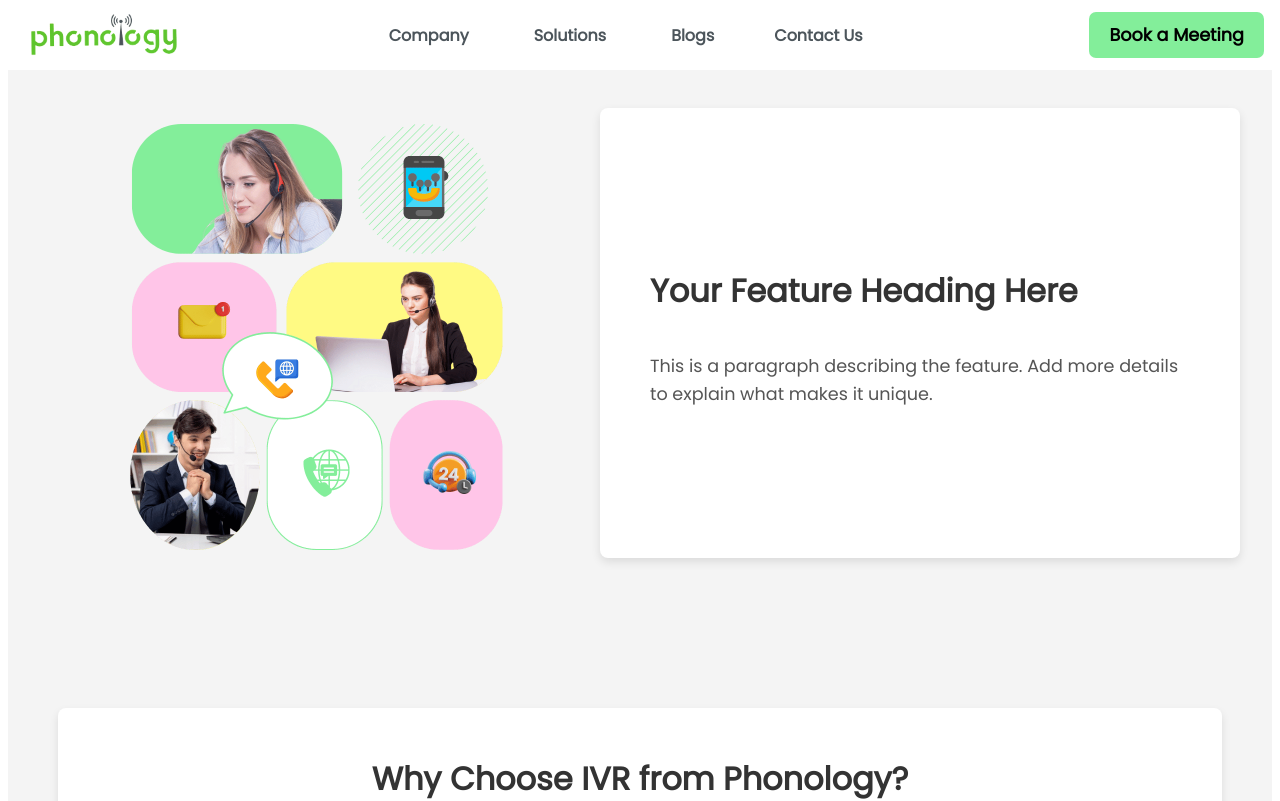
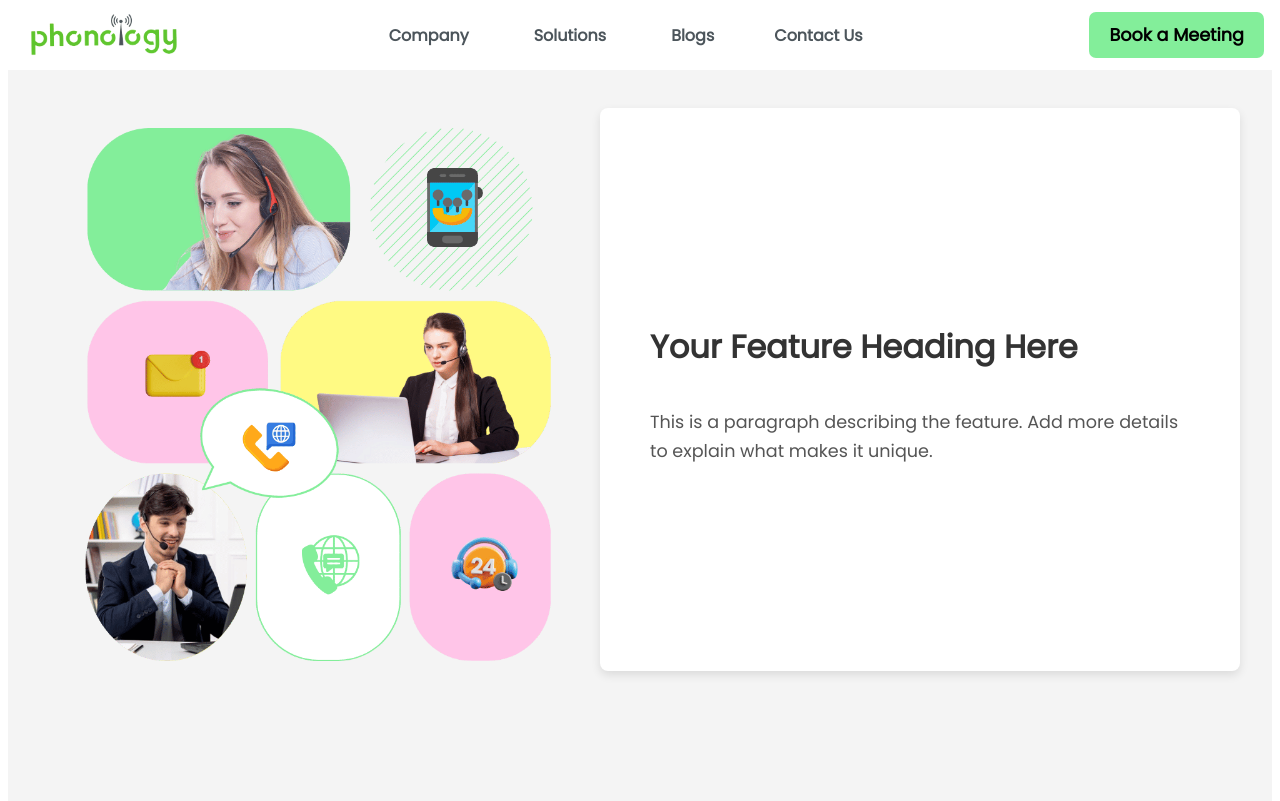
Before and after one commit to phonology24/phono-next, a Next.js app: page /contact-us/support/features-explained/ivr-features in a window 1280 px wide. Shown: the top 801 px of the page. Built offline with nearby package versions, Linux system fonts and the light colour scheme.

Commit message:
image for voicemail feature page

```diff
--- a/components/ContactUs/User/FeaturesPage/VoicemailFeaturesPage/VoiceMailFeaturesHero.css
+++ b/components/ContactUs/User/FeaturesPage/VoicemailFeaturesPage/VoiceMailFeaturesHero.css
@@ -17,7 +17,7 @@
 
 .features-hero-image {
     flex: 1;
-    min-width: 300px; /* Ensures the image does not get too small */
+    min-width: 400px; /* Ensures the image does not get too small */
     display: flex;
     justify-content: center;
     align-items: center;
@@ -25,7 +25,7 @@
 
   .features-hero-image img {
     width: 100%;
-    max-width: 400px; /* Controls the max width of the image */
+    max-width: 500px; /* Controls the max width of the image */
     height: auto;
     border-radius: 8px; /* Rounded corners for the image */
   }
--- a/components/ContactUs/User/FeaturesPage/VoicemailFeaturesPage/VoiceMailFeaturesHero.jsx
+++ b/components/ContactUs/User/FeaturesPage/VoicemailFeaturesPage/VoiceMailFeaturesHero.jsx
@@ -1,7 +1,7 @@
 import React from 'react';
 import './VoiceMailFeaturesHero.css'; // Importing the CSS file for styling
 import Image from 'next/image';
-import HeroImage from "/public/Assets/home-hero3.png"
+import HeroImage from "/public/Assets/Voicemail.png"
 
 const VoiceMailFeaturesHero = () => {
   return (
```
Also changed, not shown: 1 other file (tests, documents, lock files or other folders).
